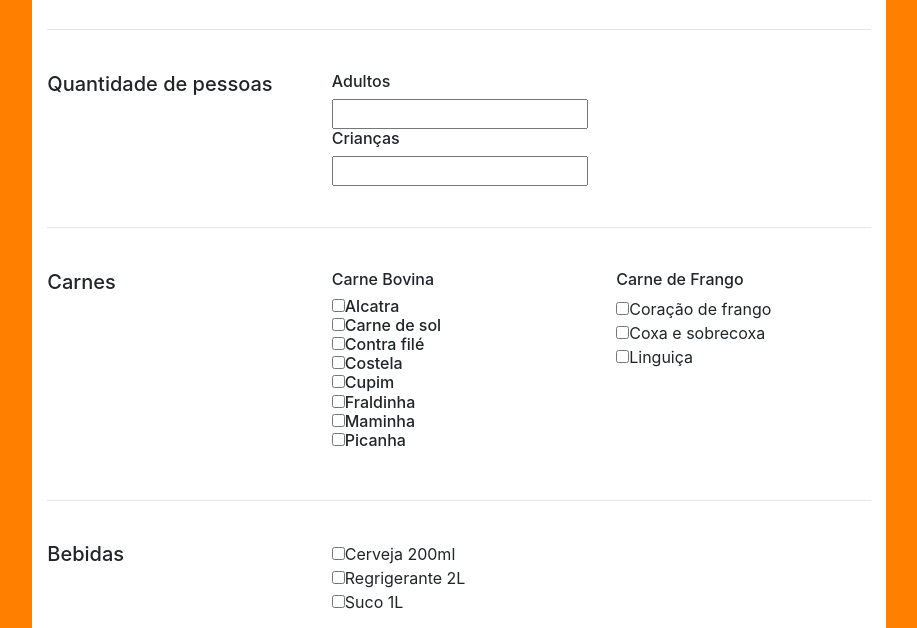
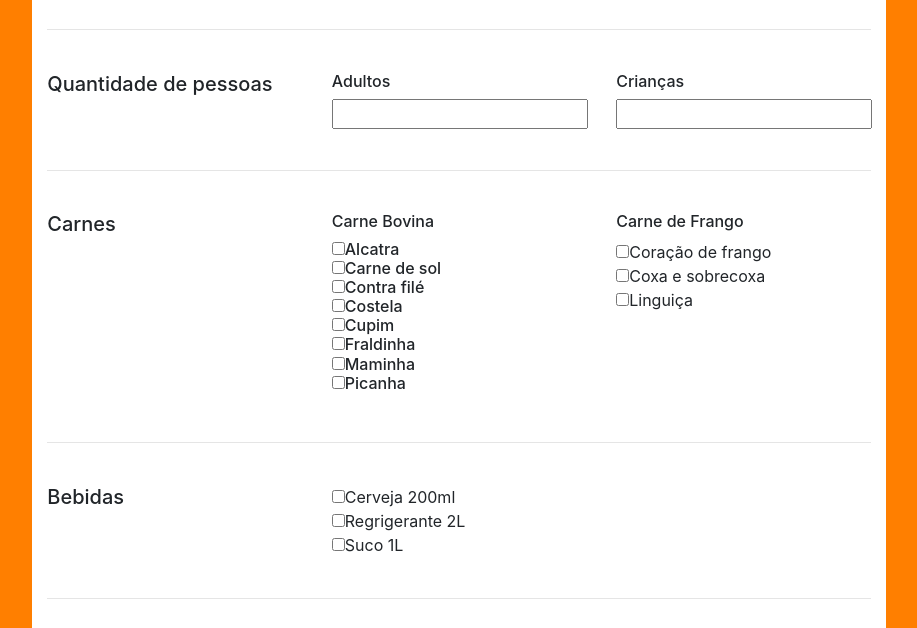
Before and after one commit to joaopedroav/DSW20191-CalculadoraChurrasco, a plain HTML site: page index.html in a window 1280 px wide. Shown: the part 146-774 px from the top of the page, without its empty margins (181-1098 px from the left). Drawn offline with Linux system fonts and the light colour scheme.

Commit message:
Atualização de div

```diff
--- a/index.html
+++ b/index.html
@@ -29,12 +29,16 @@
             <div class="col-md-4">
                 <h5>Quantidade de pessoas</h5>
             </div>
-            <div class="col-md-8">
+            <div class="col-md-4">
                 <form>
                     <h6>Adultos</h6>
-                        <input type="number" step="1" name="adultos" size="1">
+                        <input type="number" step="1" name="adultos" min="0" size="1">
+                </form>
+            </div>
+            <div class="col-md-4">
+                <form>
                     <h6>Crianças</h6>
-                        <input type="number" step="1" name="crianças" size="1">
+                        <input type="number" step="1" name="crianças" min="0" size="1">
                 </form>
             </div>
         </div>
```
